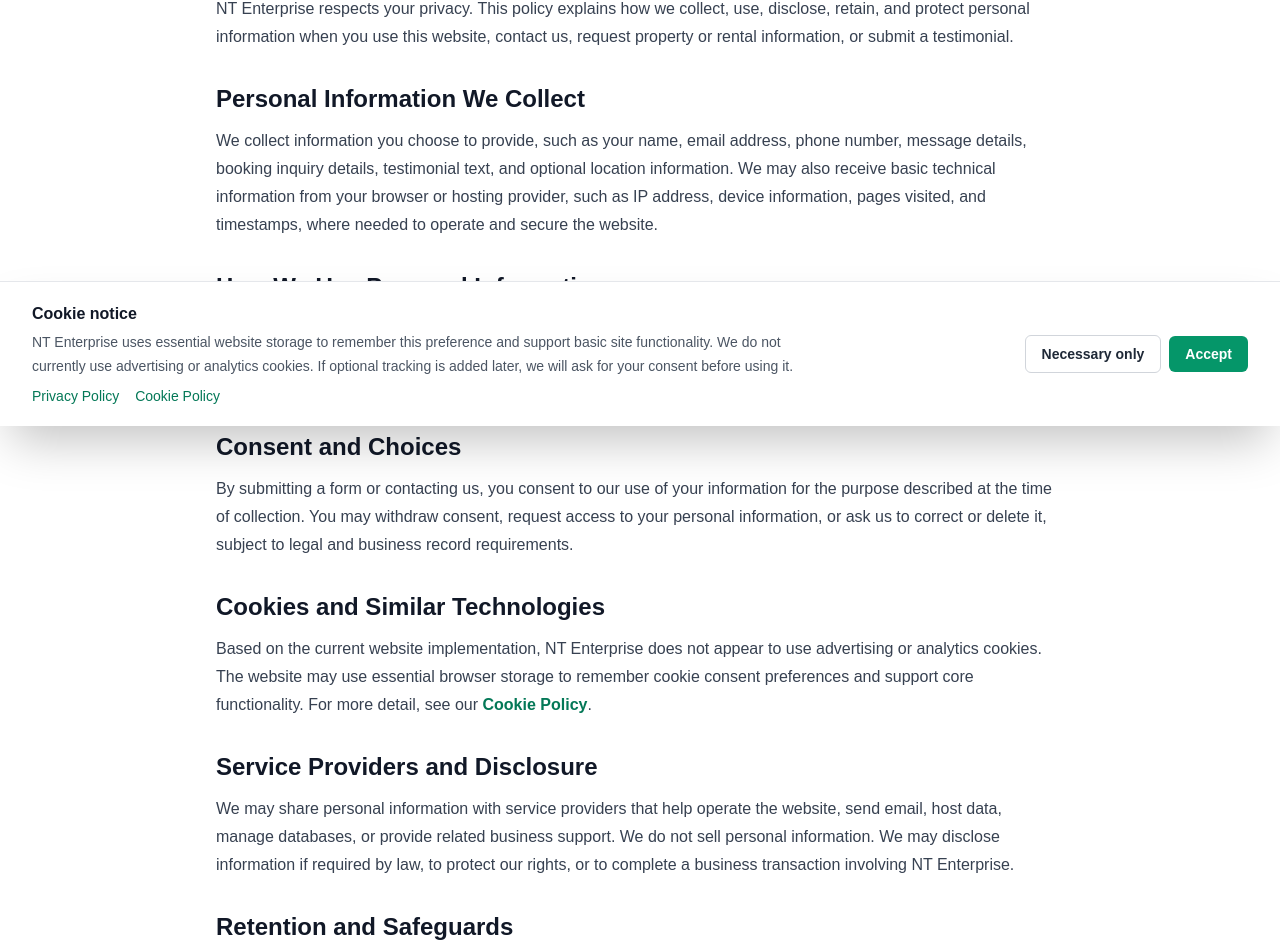
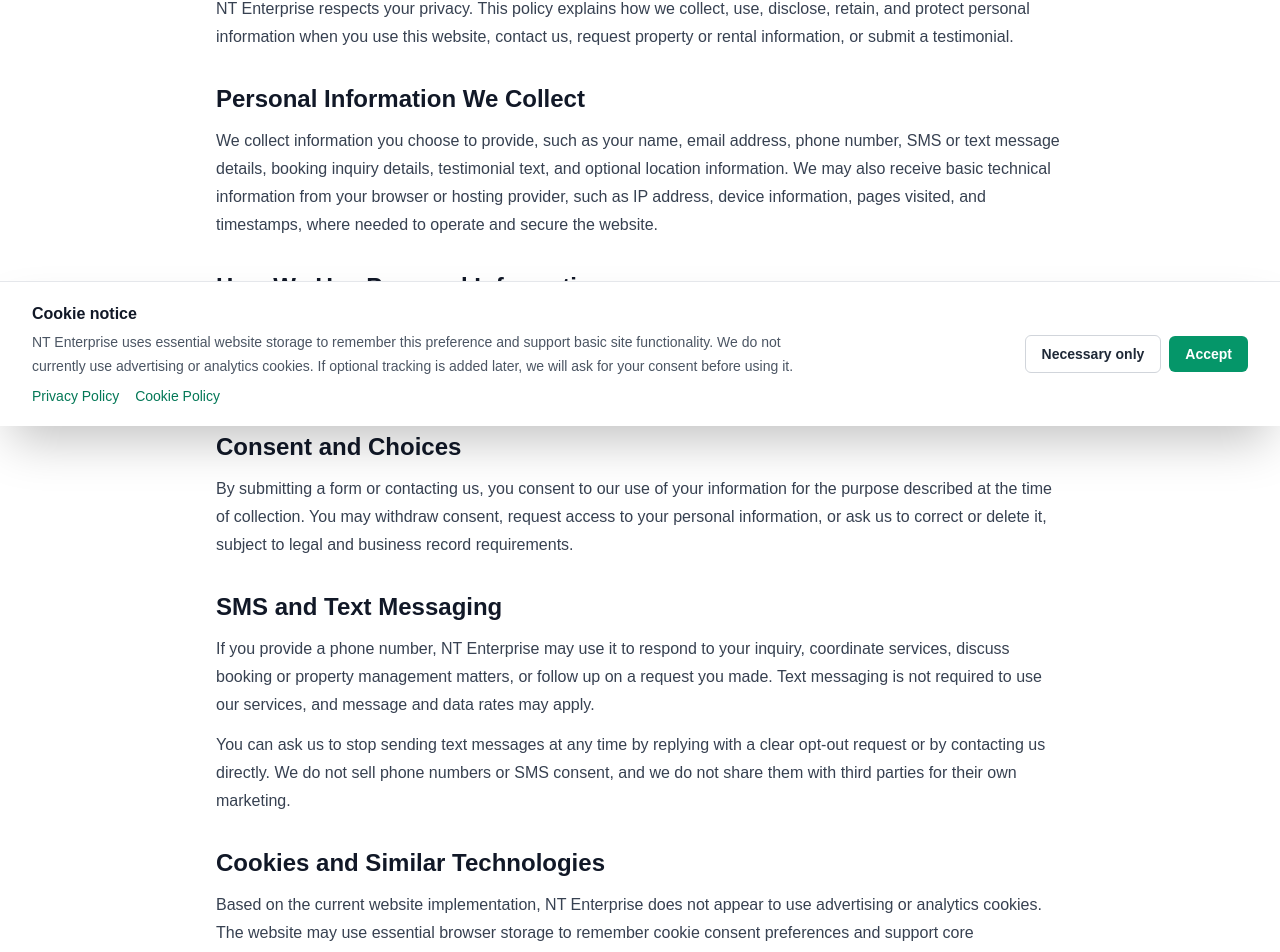
Before and after one commit to ActFastGitHub/NTEnterprise, a Next.js app: page /privacy-policy in a window 1280 px wide. Shown: the part 374-1326 px from the top of the page. Built offline with nearby package versions, Linux system fonts and the light colour scheme.

Commit message:
Update Privacy Policy page to reflect SMS section

```diff
--- a/app/privacy-policy/page.tsx
+++ b/app/privacy-policy/page.tsx
@@ -6,7 +6,7 @@ export const metadata: Metadata = {
 	description: "How NT Enterprise collects, uses, protects, and manages personal information."
 };
 
-const updatedDate = "July 8, 2026";
+const updatedDate = "July 13, 2026";
 
 export default function PrivacyPolicyPage() {
 	return (
@@ -36,10 +36,10 @@ export default function PrivacyPolicyPage() {
 						<h2 className='text-2xl font-bold text-gray-900'>Personal Information We Collect</h2>
 						<p className='mt-3'>
 							We collect information you choose to provide, such as your name, email address, phone number,
-							message details, booking inquiry details, testimonial text, and optional location information.
-							We may also receive basic technical information from your browser or hosting provider, such as
-							IP address, device information, pages visited, and timestamps, where needed to operate and
-							secure the website.
+							SMS or text message details, booking inquiry details, testimonial text, and optional location
+							information. We may also receive basic technical information from your browser or hosting
+							provider, such as IP address, device information, pages visited, and timestamps, where needed
+							to operate and secure the website.
 						</p>
 					</section>
 
@@ -47,8 +47,9 @@ export default function PrivacyPolicyPage() {
 						<h2 className='text-2xl font-bold text-gray-900'>How We Use Personal Information</h2>
 						<p className='mt-3'>
 							We use personal information to respond to inquiries, provide rental and property management
-							information, process booking-related requests, review testimonial submissions, maintain website
-							security, troubleshoot website issues, and keep reasonable business records.
+							information, process booking-related requests, communicate by phone or SMS when appropriate,
+							review testimonial submissions, maintain website security, troubleshoot website issues, and keep
+							reasonable business records.
 						</p>
 					</section>
 
@@ -59,6 +60,20 @@ export default function PrivacyPolicyPage() {
 							purpose described at the time of collection. You may withdraw consent, request access to your
 							personal information, or ask us to correct or delete it, subject to legal and business record
 							requirements.
+						</p>
+					</section>
+
+					<section>
+						<h2 className='text-2xl font-bold text-gray-900'>SMS and Text Messaging</h2>
+						<p className='mt-3'>
+							If you provide a phone number, NT Enterprise may use it to respond to your inquiry, coordinate
+							services, discuss booking or property management matters, or follow up on a request you made.
+							Text messaging is not required to use our services, and message and data rates may apply.
+						</p>
+						<p className='mt-3'>
+							You can ask us to stop sending text messages at any time by replying with a clear opt-out
+							request or by contacting us directly. We do not sell phone numbers or SMS consent, and we do not
+							share them with third parties for their own marketing.
 						</p>
 					</section>
 
@@ -79,9 +94,9 @@ export default function PrivacyPolicyPage() {
 						<h2 className='text-2xl font-bold text-gray-900'>Service Providers and Disclosure</h2>
 						<p className='mt-3'>
 							We may share personal information with service providers that help operate the website, send
-							email, host data, manage databases, or provide related business support. We do not sell personal
-							information. We may disclose information if required by law, to protect our rights, or to
-							complete a business transaction involving NT Enterprise.
+							email or SMS messages, host data, manage databases, or provide related business support. We do
+							not sell personal information. We may disclose information if required by law, to protect our
+							rights, or to complete a business transaction involving NT Enterprise.
 						</p>
 					</section>
 
```
